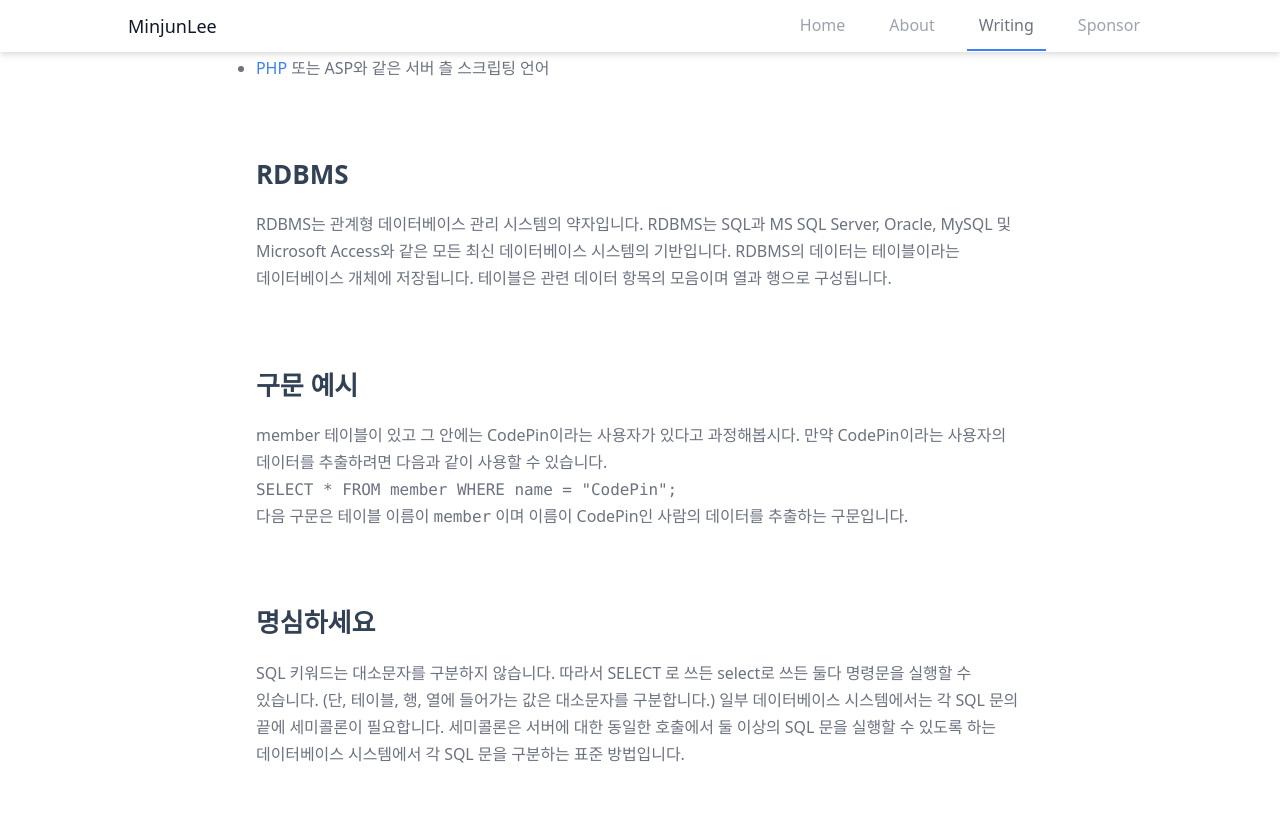
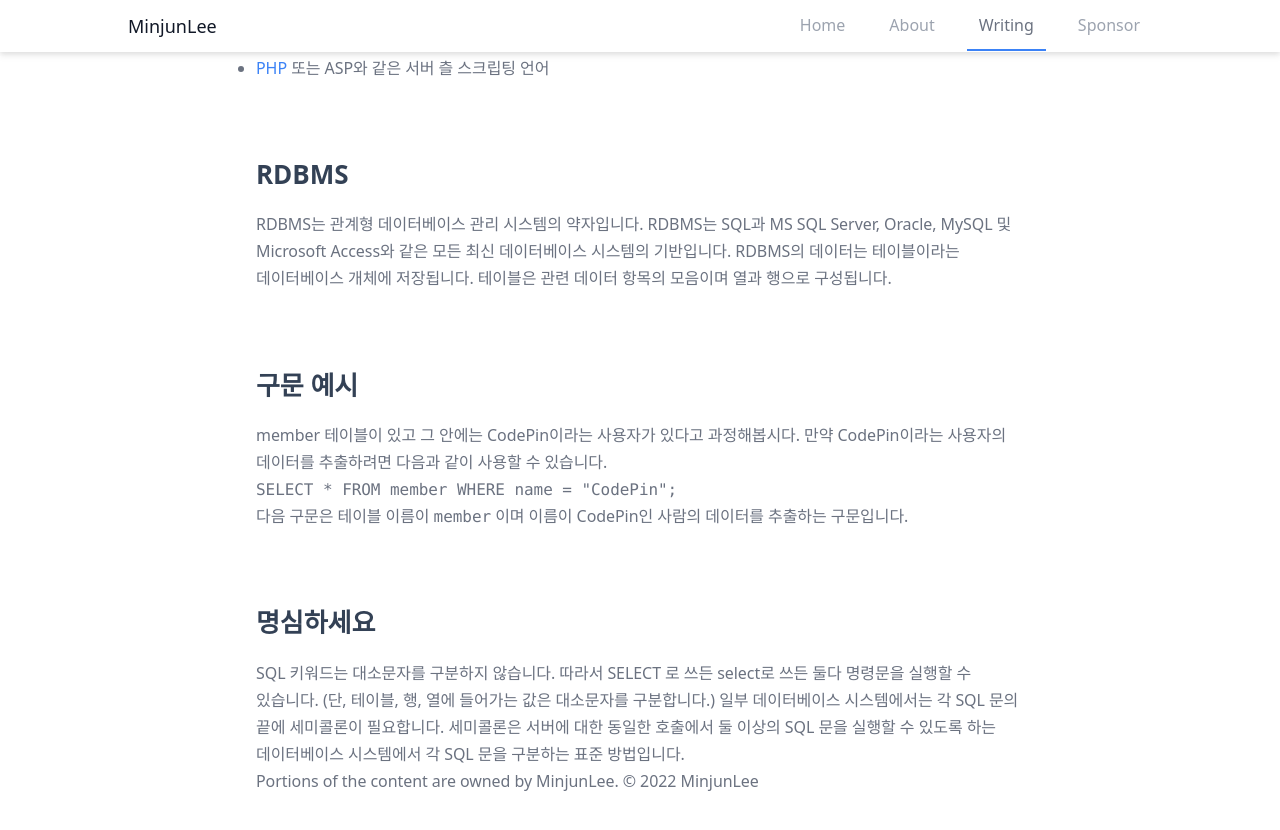
Before and after one commit to dev-yuka05/Blog, a Jekyll site: the page built from _posts/sql/2022-05-28-introduction.md, in a window 1280 px wide and 900 px high, scrolled down 1836 px. Shown: the top 830 px of the window. Built offline with Jekyll 4.4.1, drawn with Linux system fonts in a browser that asks for light colours; nearby versions of some CDN libraries; Markdown is read by kramdown in place of the engine named in the settings; before the commit the page ends 2644 px from its top, so only the background shows below that.

Commit message:
Update post.html

```diff
--- a/_layouts/post.html
+++ b/_layouts/post.html
@@ -22,7 +22,9 @@ layout: default
         <a href="{{ site.baseurl }}/tags/{{ tag | downcase | remove: "." }}" class="inline-block text-sm md:text-xs text-gray-400 hover:text-gray-500 font-medium bg-slate-100 hover:bg-slate-200 px-3 py-1 rounded-lg duration-300 mr-2">{{ tag }}</a>
         {% endfor %}
     </div>
-    <div class="docs mt-20">
+    <div class="docs mt-20 mb-16">
         {{ content }}
+
+        <p>Portions of the content are owned by {{ site.name }}. © 2022 {{ site.name }}</p>
     </div>
 </div>
```
